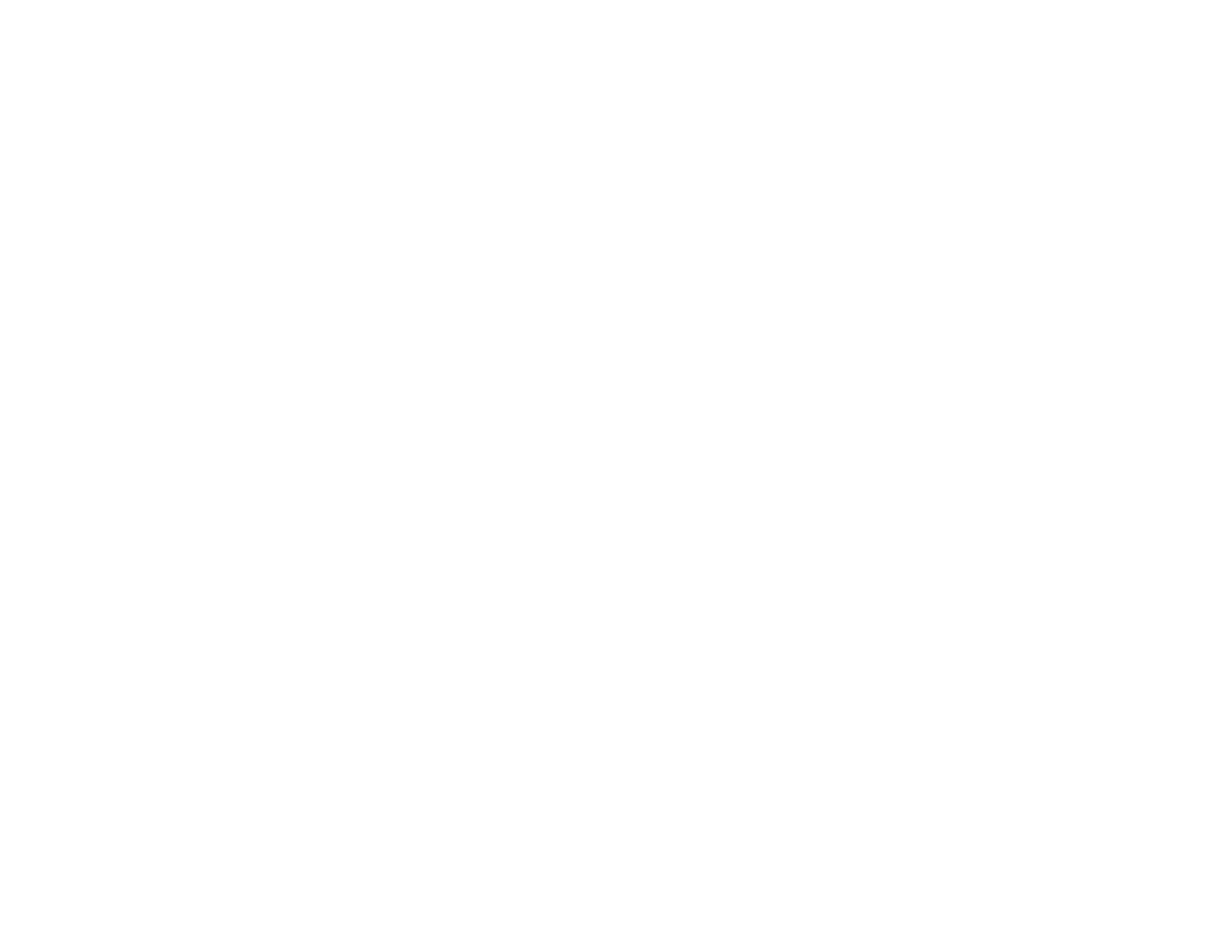
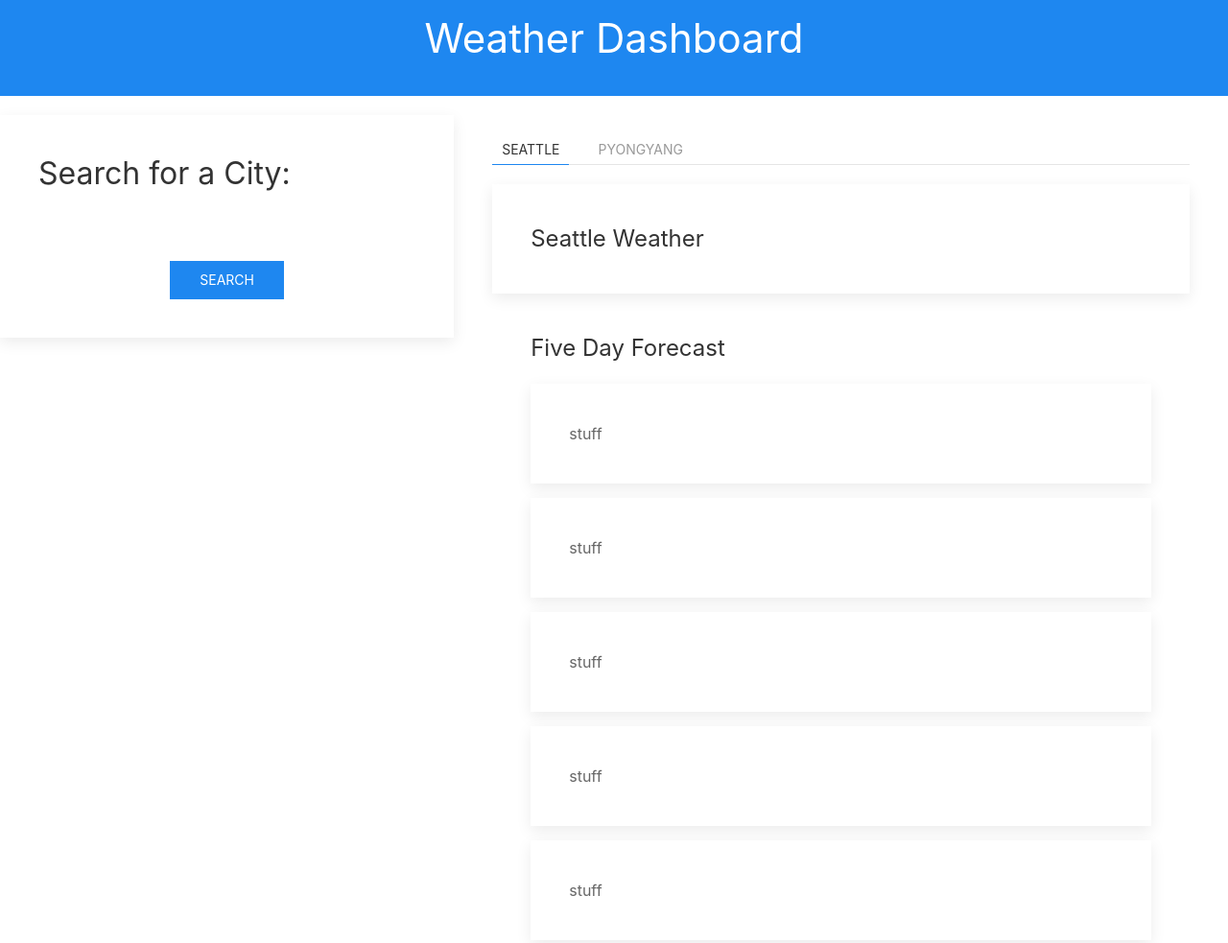
Before and after one commit to CameronMSeibel/weather-dashboard, a plain HTML site: page index.html in a window 1280 px wide. Shown: the whole page at 96% size. Before the commit the page ends 800 px from the top, so only its background shows below. Drawn offline with nearby package versions, Linux system fonts and the light colour scheme.

Commit message:
Write HTML skeleton.

```diff
--- a/index.html
+++ b/index.html
@@ -8,7 +8,100 @@
         <title>Weather</title>
     </head>
     <body>
-
+        <header class="uk-background-primary uk-light uk-padding-small">
+            <h1 class="uk-text-center">Weather Dashboard</h1>
+        </header>
+        <div uk-grid>
+            <aside class="uk-width-auto">
+                <div class="uk-card uk-card-default uk-card-body uk-margin-top">
+                    <h2 clas="uk-card-title">Search for a City:</h2>
+                    <form action="#" class="uk-text-center">
+                        <input class="uk-input uk-form-blank uk-margin-small-bottom" type="text" id="city">
+                        <button class="uk-button uk-button-primary" id="search">Search</button>
+                    </form>
+                </div>
+            </aside>
+            <main class="uk-width-expand uk-padding">
+                <ul uk-switcher class="" uk-tab="connect: #weather-display" id="city-selection">
+                    <li><a href="#">Seattle</a></li>
+                    <li><a href="#">Pyongyang</a></li>
+                </ul>
+                <ul id="weather-display" class="uk-switcher">
+                    <li>
+                        <div class="uk-card uk-card-body uk-card-default">
+                            <h3 class="uk-card-title">Seattle Weather</h3>
+                        </div>
+                        <div class="uk-card uk-card-body">
+                            <h2 class="uk-card-title">Five Day Forecast</h2>
+                            <div uk-grid class="uk-grid-small uk-child-width-expand\@s">
+                                <div>
+                                    <div class="uk-card uk-card-body uk-card-default">
+                                        <h3 class="uk-card-title"></h3>
+                                        stuff
+                                    </div>
+                                </div>
+                                <div>
+                                    <div class="uk-card uk-card-body uk-card-default">
+                                        stuff
+                                    </div>
+                                </div>
+                                <div>
+                                    <div class="uk-card uk-card-body uk-card-default">
+                                        stuff
+                                    </div>
+                                </div>
+                                <div>
+                                    <div class="uk-card uk-card-body uk-card-default">
+                                        stuff
+                                    </div>
+                                </div>
+                                <div>
+                                    <div class="uk-card uk-card-body uk-card-default">
+                                        stuff
+                                    </div>
+                                </div>
+                            </div>
+                        </div>
+                    </li>
+                    <li>
+                        <div class="uk-card uk-card-body uk-card-default">
+                            <h3 class="uk-card-title">Pyongyang Weather</h3>
+                        </div>
+                        <div class="uk-card uk-card-body">
+                            <h2 class="uk-card-title">Five Day Forecast</h2>
+                            <div uk-grid class="uk-grid-small uk-child-width-expand\@s">
+                                <div>
+                                    <div class="uk-card uk-card-body uk-card-default">
+                                        <h3 class="uk-card-title"></h3>
+                                        stuff
+                                    </div>
+                                </div>
+                                <div>
+                                    <div class="uk-card uk-card-body uk-card-default">
+                                        stuff
+                                    </div>
+                                </div>
+                                <div>
+                                    <div class="uk-card uk-card-body uk-card-default">
+                                        stuff
+                                    </div>
+                                </div>
+                                <div>
+                                    <div class="uk-card uk-card-body uk-card-default">
+                                        stuff
+                                    </div>
+                                </div>
+                                <div>
+                                    <div class="uk-card uk-card-body uk-card-default">
+                                        stuff
+                                    </div>
+                                </div>
+                            </div>
+                        </div>
+                    </li>
+                </ul>
+            </main>
+        </div>
         <script src="https://cdn.jsdelivr.net/npm/uikit@3.9.4/dist/js/uikit.min.js"></script>
         <script src="https://cdn.jsdelivr.net/npm/uikit@3.9.4/dist/js/uikit-icons.min.js"></script>
         <script src="./assets/script.js"></script>
```
